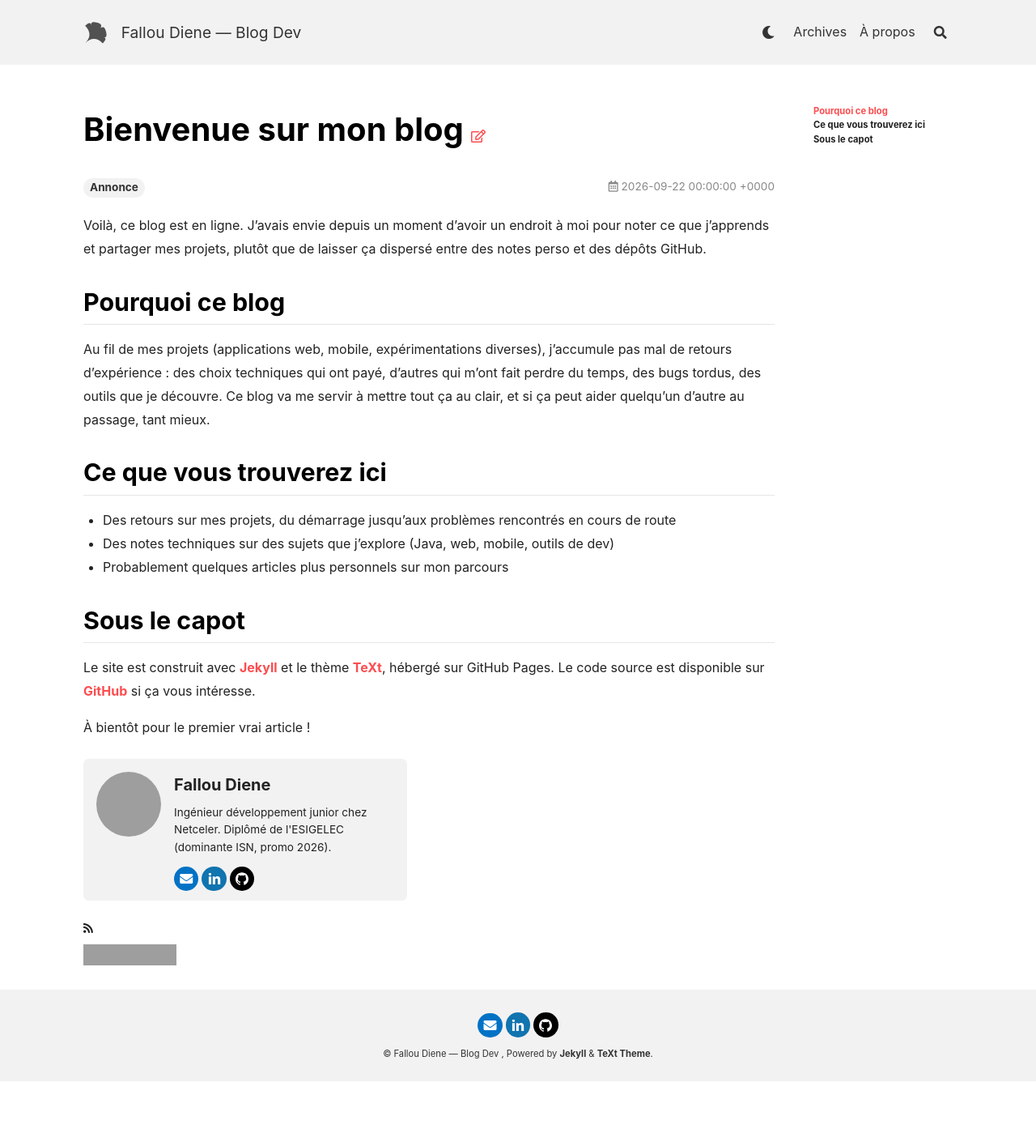
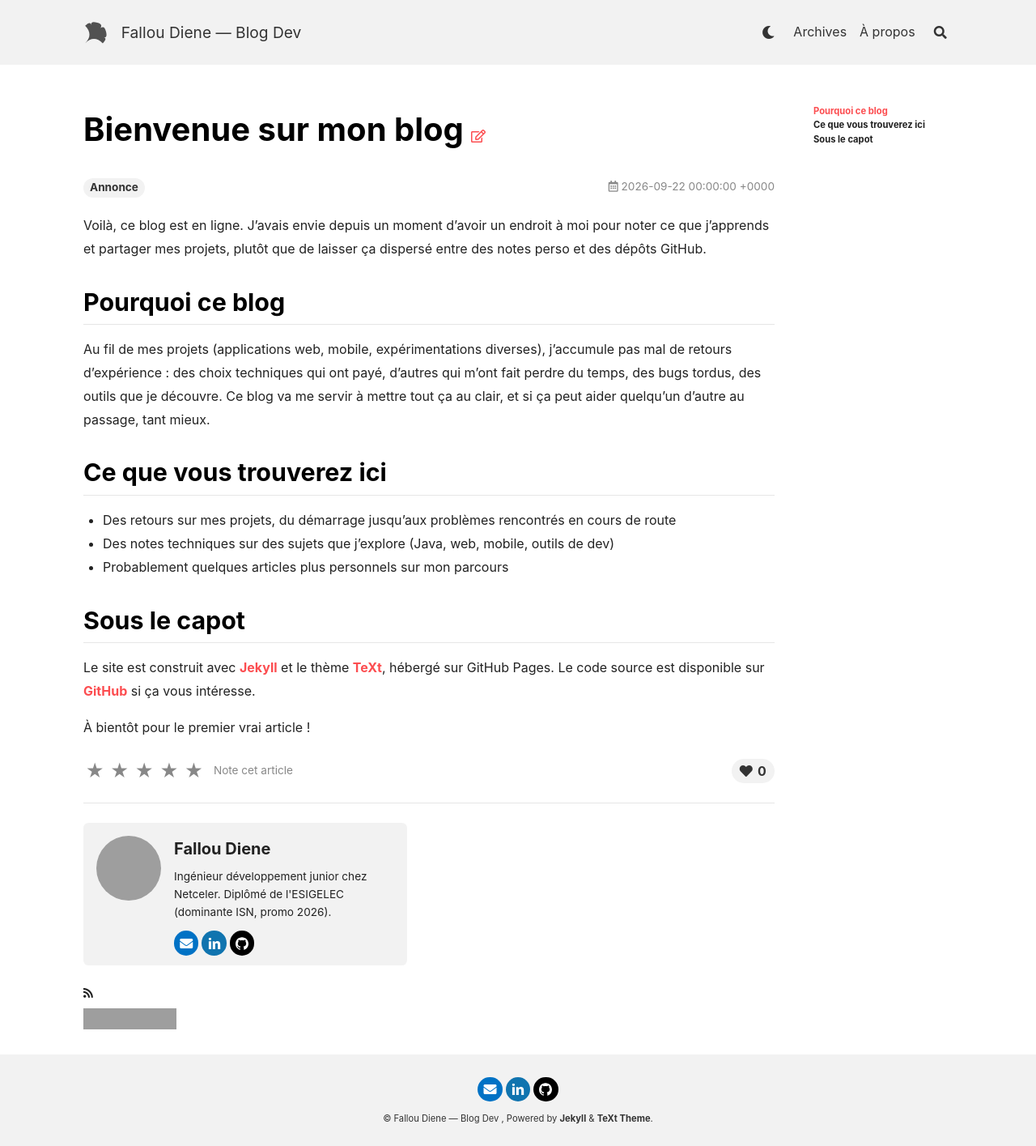
Before and after one commit to sfalloudiene/sfalloudiene.github.io, a Jekyll site: the page built from _posts/2026-09-22-bienvenue-sur-mon-blog.md, in a window 1280 px wide. Shown: the whole page at 81% size. Built offline with Jekyll 4.4.1, drawn with Linux system fonts in a browser that asks for light colours; nearby versions of some CDN libraries; before the commit the page ends 1335 px from its top, so only the background shows below that; grey boxes are pictures that could not be loaded.

Commit message:
feat: likes et notes en etoiles par article (localStorage, par navigateur)

```diff
--- a/_includes/article/footer/custom.html
+++ b/_includes/article/footer/custom.html
@@ -1,3 +1,16 @@
 <!-- start custom article footer snippet -->
-
+{%- if page.date -%}
+  <div class="article__reactions js-reactions" data-reactions-id="{{ page.id | default: page.url }}">
+    <div class="reactions__stars js-reactions-stars" aria-label="Noter cet article">
+      {%- for _i in (1..5) -%}
+        <button type="button" class="reactions__star js-reactions-star" data-value="{{ _i }}" aria-label="{{ _i }} étoile{% if _i > 1 %}s{% endif %}">★</button>
+      {%- endfor -%}
+      <span class="reactions__stars-label js-reactions-stars-label"></span>
+    </div>
+    <button type="button" class="button button--secondary button--pill reactions__like js-reactions-like">
+      <i class="fas fa-heart"></i>
+      <span class="js-reactions-like-count">0</span>
+    </button>
+  </div>
+{%- endif -%}
 <!-- end custom article footer snippet -->
--- /dev/null
+++ b/_includes/scripts/reactions.js
@@ -0,0 +1,68 @@
+(function () {
+  var LIKES_KEY = 'blog-likes';
+  var RATINGS_KEY = 'blog-ratings';
+
+  function readStore(key) {
+    try {
+      return JSON.parse(localStorage.getItem(key)) || {};
+    } catch (e) {
+      return {};
+    }
+  }
+
+  function writeStore(key, value) {
+    try { localStorage.setItem(key, JSON.stringify(value)); } catch (e) {}
+  }
+
+  var el = document.querySelector('.js-reactions');
+  if (!el) { return; }
+  var id = el.getAttribute('data-reactions-id');
+
+  // Like button
+  var likeBtn = el.querySelector('.js-reactions-like');
+  var likeCountEl = el.querySelector('.js-reactions-like-count');
+  var likes = readStore(LIKES_KEY);
+
+  function renderLike() {
+    var entry = likes[id] || { liked: false, count: 0 };
+    likeCountEl.textContent = entry.count;
+    likeBtn.classList.toggle('reactions__like--active', !!entry.liked);
+  }
+
+  likeBtn.addEventListener('click', function () {
+    var entry = likes[id] || { liked: false, count: 0 };
+    entry.liked = !entry.liked;
+    entry.count = entry.count + (entry.liked ? 1 : -1);
+    if (entry.count < 0) { entry.count = 0; }
+    likes[id] = entry;
+    writeStore(LIKES_KEY, likes);
+    renderLike();
+  });
+
+  renderLike();
+
+  // Star rating
+  var stars = el.querySelectorAll('.js-reactions-star');
+  var label = el.querySelector('.js-reactions-stars-label');
+  var ratings = readStore(RATINGS_KEY);
+
+  function renderStars() {
+    var value = ratings[id] || 0;
+    stars.forEach(function (star) {
+      var starValue = parseInt(star.getAttribute('data-value'), 10);
+      star.classList.toggle('reactions__star--active', starValue <= value);
+    });
+    label.textContent = value ? 'Ta note : ' + value + '/5' : 'Note cet article';
+  }
+
+  stars.forEach(function (star) {
+    star.addEventListener('click', function () {
+      var value = parseInt(star.getAttribute('data-value'), 10);
+      ratings[id] = ratings[id] === value ? 0 : value;
+      writeStore(RATINGS_KEY, ratings);
+      renderStars();
+    });
+  });
+
+  renderStars();
+})();
--- a/_layouts/article.html
+++ b/_layouts/article.html
@@ -26,4 +26,5 @@ type: article
 
 <script>
   {%- include scripts/article.js -%}
+  {%- include scripts/reactions.js -%}
 </script>
--- a/_sass/custom.scss
+++ b/_sass/custom.scss
@@ -1,3 +1,61 @@
 /* start custom scss snippet */
 
+.article__reactions {
+  display: flex;
+  align-items: center;
+  justify-content: space-between;
+  flex-wrap: wrap;
+  gap: 1rem;
+  margin-bottom: 1.5rem;
+  padding-bottom: 1.5rem;
+  border-bottom: 1px solid $border-color-l;
+}
+
+.reactions__stars {
+  display: flex;
+  align-items: center;
+  gap: 0.15rem;
+}
+
+.reactions__star {
+  background: none;
+  border: none;
+  cursor: pointer;
+  font-size: 1.4rem;
+  line-height: 1;
+  padding: 0.15rem;
+  color: $text-color-l;
+  transition: color 0.15s ease, transform 0.15s ease;
+
+  &:hover {
+    transform: scale(1.15);
+  }
+}
+
+.reactions__star--active {
+  color: #f5a623;
+}
+
+.reactions__stars-label {
+  margin-left: 0.5rem;
+  font-size: 0.85rem;
+  color: $text-color-l;
+}
+
+.reactions__like {
+  display: inline-flex;
+  align-items: center;
+  gap: 0.4rem;
+
+  i {
+    transition: color 0.15s ease;
+  }
+}
+
+.reactions__like--active {
+  i {
+    color: #e0245e;
+  }
+}
+
 /* end custom scss snippet */
```
Also changed, not shown: about.md (+1 -0 lines).
